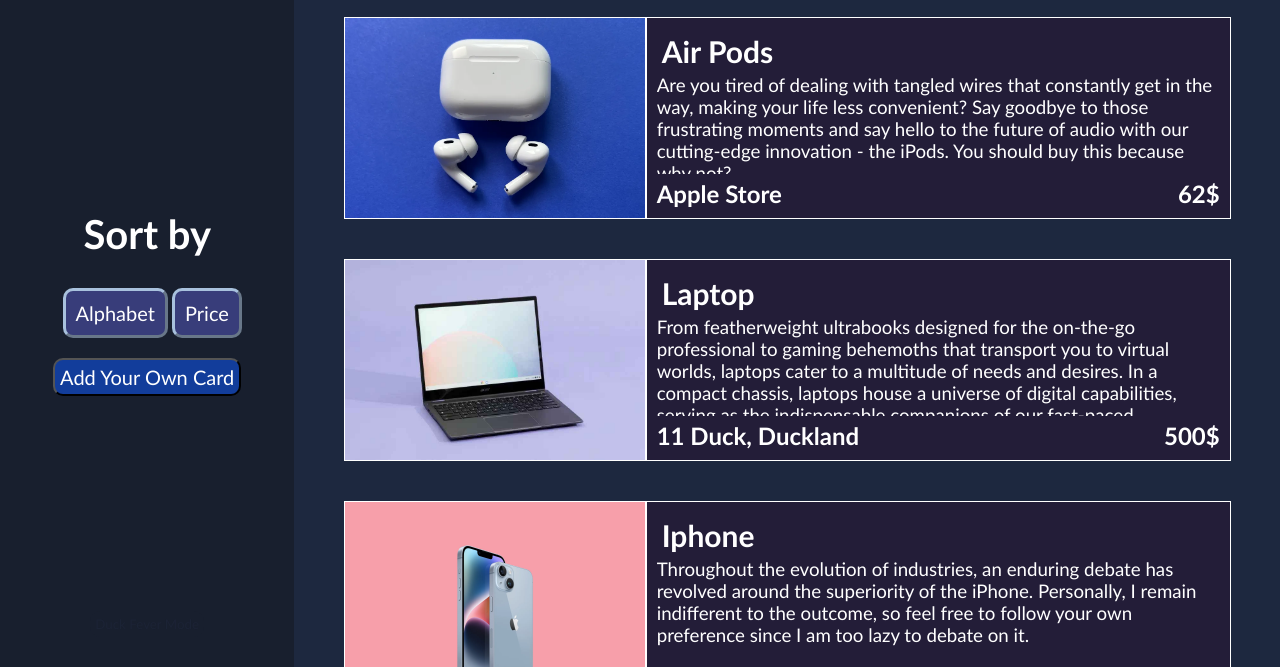
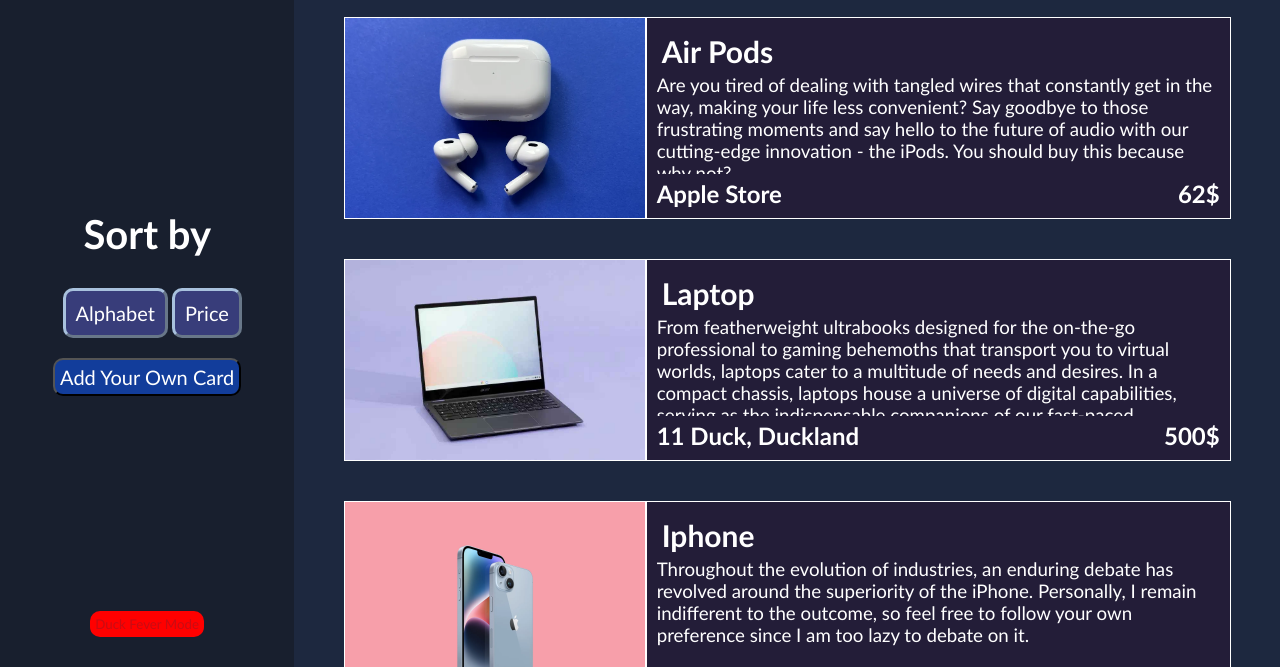
Before and after one commit to howtorespawn/filter, a plain HTML site: page index.html in a window 1280 px wide. Shown: the part 133-800 px from the top of the page. Drawn offline with Linux system fonts and the light colour scheme.

Commit message:
Update index.css
made secret duck fever mode visible

```diff
--- a/index.css
+++ b/index.css
@@ -101,7 +101,7 @@ section{
     bottom: 30px;
 }
 .duck-btn{
-    background-color: #181F2E;
+    background-color: #ff0000;
     border: none;
     color: #26314941;
     padding: 5px;
```
